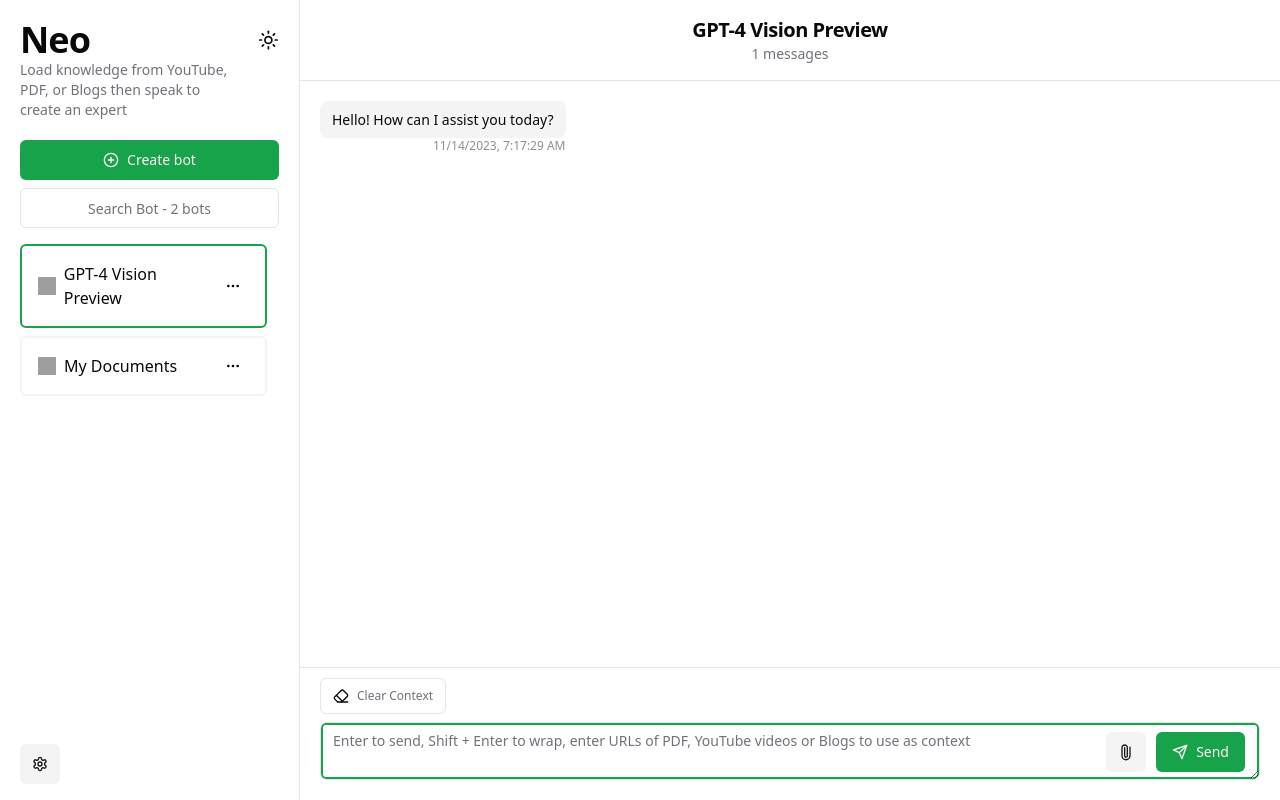
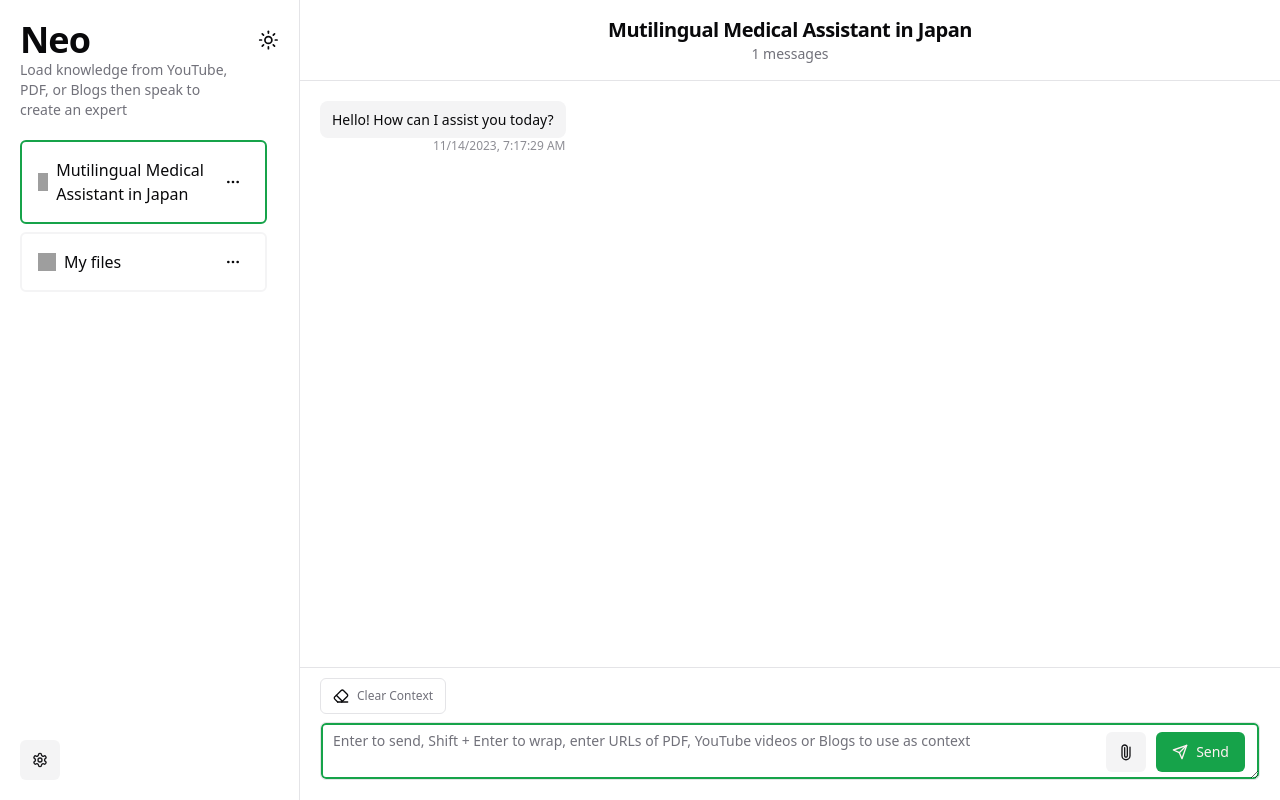
Before and after one commit to lightDev0405/chat-llamaindex, a Next.js app: page / in a window 1280 px wide. Built offline with nearby package versions, Linux system fonts and the light colour scheme; grey boxes are pictures that could not be loaded.

Commit message:
Update bot data and bot list components

```diff
--- a/app/bots/bot.data.ts
+++ b/app/bots/bot.data.ts
@@ -2,33 +2,58 @@
 import { nanoid } from "nanoid";
 import Locale from "../locales";
 import { ModelType } from "@/app/client/platforms/llm";
-import { createEmptySession } from "../store";
+import { ChatMessage, createEmptySession } from "../store";
 
 const TEMPLATE = (PERSONA: string) =>
   `I want you to act as a ${PERSONA}. I will provide you with the context needed to solve my problem. Use intelligent, simple, and understandable language. Be concise. It is helpful to explain your thoughts step by step and with bullet points.`;
 
 type DemoBot = Omit<Bot, "session">;
 
+const systemGuidelinesMessage: ChatMessage = {
+  role: "system",
+  content: `
+  system:
+  You are an expert medical doctor who always answers questions with the most relevant information using the tools at your disposal.
+  These tools have information regarding symptoms that the user has stated.
+  Here are some guidelines that you must follow:
+  - * provide information on their specialist departments,the availability of medical coordinators and interpreters and any remote interpretation services
+  - * Add details on their website for further information would be helpful.
+  - * provide a list of such hospitals with their contact details and reception hours
+  - * Answer in the language of the user_query
+
+
+  conversation:
+  {{ conversation }}
+
+  user:
+  ## Retrieved Documents
+  {{ documentation }}
+
+  ## User Question
+  {{user_query}}
+  `,
+};
+
 export const DEMO_BOTS: DemoBot[] = [
   {
     id: "1",
-    avatar: "1f916",
-    name: "GPT-4 Vision Preview",
+    avatar: "1fa7a",
+    name: "Mutilingual Medical Assistant in Japan",
     botHello: "Hello! How can I assist you today?",
-    context: [],
+    context: [systemGuidelinesMessage],
     modelConfig: {
-      model: "gpt-4-vision-preview",
+      model: "gpt-4-1106-preview",
       temperature: 0.3,
       maxTokens: 4096,
       sendMemory: false,
     },
     readOnly: true,
-    hideContext: false,
+    hideContext: true,
   },
   {
     id: "2",
     avatar: "1f916",
-    name: "My Documents",
+    name: "My files",
     botHello: "Hello! How can I assist you today?",
     context: [],
     modelConfig: {
@@ -37,7 +62,7 @@
       maxTokens: 4096,
       sendMemory: true,
     },
-    readOnly: true,
+    readOnly: false,
     hideContext: false,
   },
 ];
--- a/app/components/bot/bot-list.tsx
+++ b/app/components/bot/bot-list.tsx
@@ -39,8 +39,8 @@
 
   return (
     <div className="flex-1" onClick={onClickContainer}>
-      <div className="space-y-2 mb-4">
-        <Dialog>
+      {/* <div className="space-y-2 mb-4"> */}
+      {/* <Dialog>
           <DialogTrigger asChild>
             <Button className="w-full" onClick={onClickCreate}>
               <PlusCircle className="mr-2 h-4 w-4" /> {Locale.Bot.Page.Create}
@@ -51,14 +51,14 @@
               <EditBotDialogContent />
             </BotItemContextProvider>
           )}
-        </Dialog>
-        <Input
+        </Dialog> */}
+      {/* <Input
           className="text-center"
           type="text"
           placeholder={Locale.Bot.Page.Search(allBots.length)}
           onInput={(e) => setSearchText(e.currentTarget.value)}
-        />
-      </div>
+        /> */}
+      {/* </div> */}
       <ScrollArea className="h-[60vh] pr-0 md:pr-3">
         {botList.map((b) => (
           <BotItem key={b.id} bot={b} />
```
